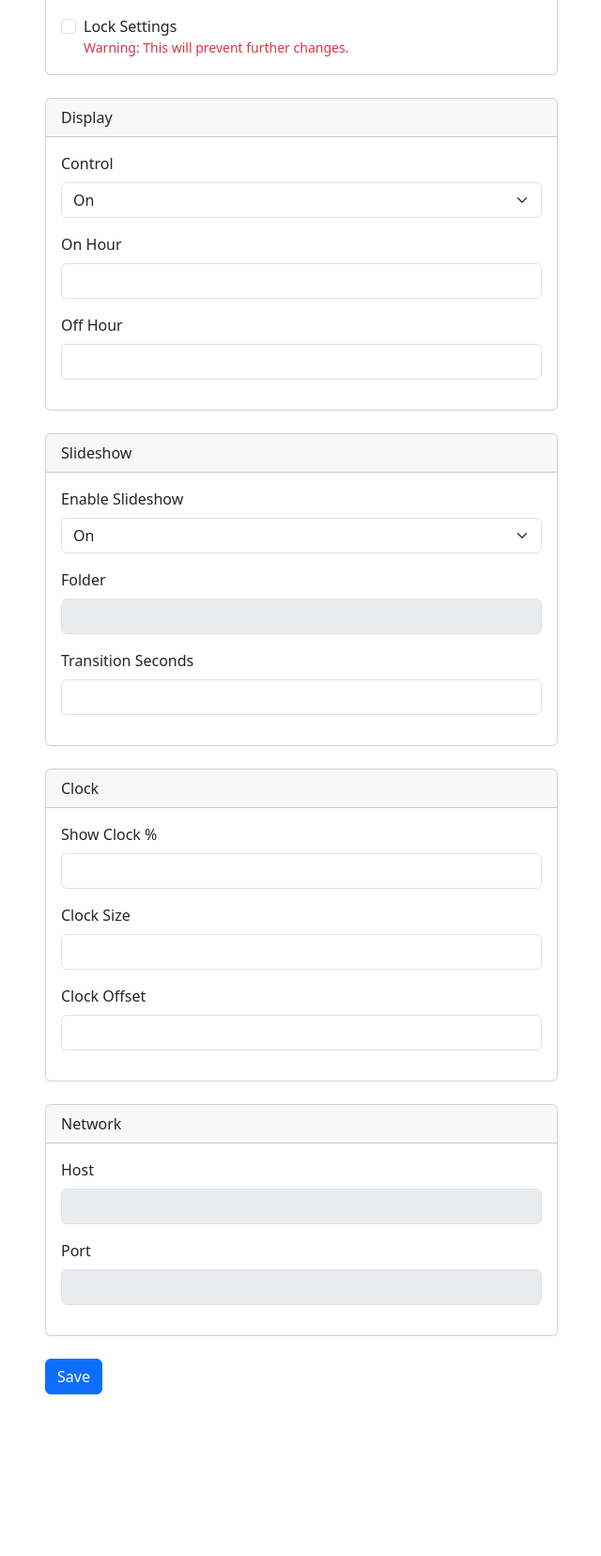
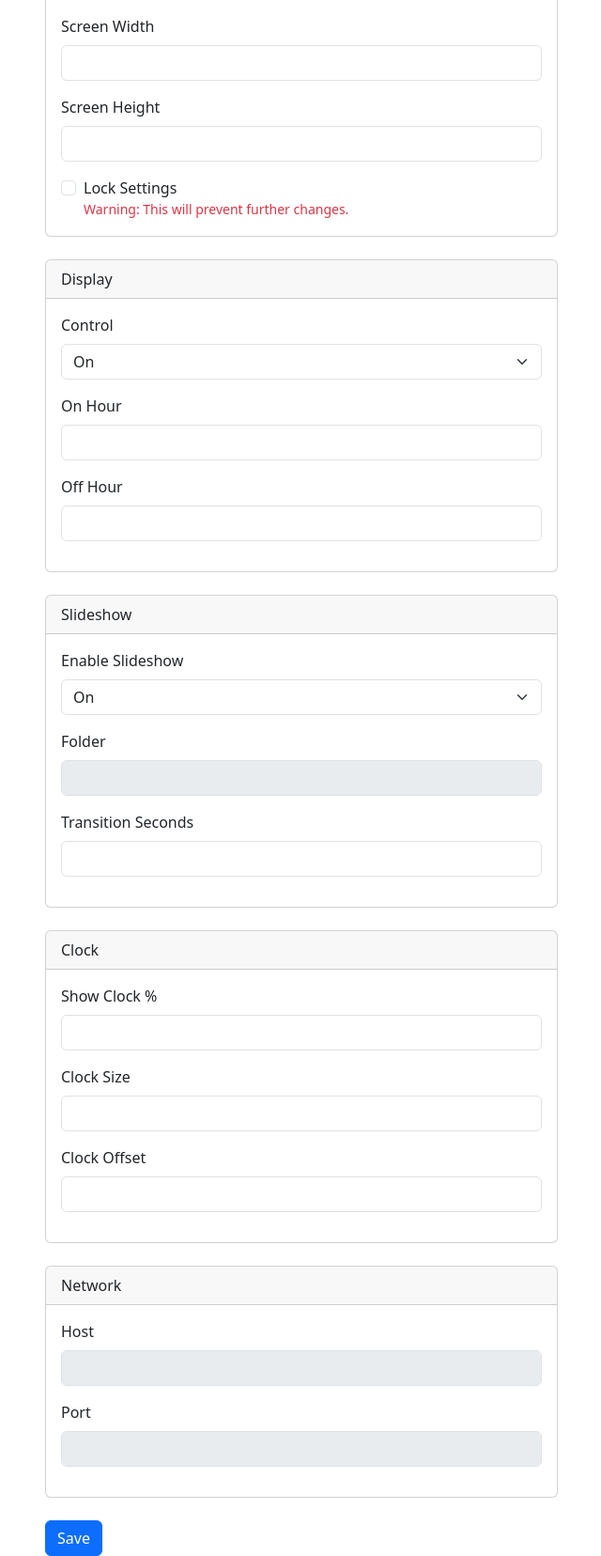
Before and after one commit to igfarm/roFrame, a Flask app: template templates/settings.html in a window 1280 px wide. Shown: the part 270-1926 px from the top of the page at 94% size, without its empty margins (319-959 px from the left). Before the commit the page ends 1754 px from the top, so only its background shows below. Run offline with Flask 3, Linux system fonts and the light colour scheme; the template is opened without the code that fills it, so the values that code supplies are empty; parts of the project's set-up code (start-up, migrations or seed data) failed here and were passed over; some libraries are stand-ins or nearby versions.

Commit message:
add form field

```diff
--- a/app.py
+++ b/app.py
@@ -198,6 +198,8 @@ def settings():
         "DISPLAY_ON_HOUR": str(config.display_on_hour),
         "DISPLAY_OFF_HOUR": str(config.display_off_hour),
         "DISPLAY_CONTROL": config.display_control,
+        "SCREEN_WIDTH": config.screen_width,
+        "SCREEN_HEIGHT": config.screen_height,
         "SLIDESHOW": "on" if config.slideshow_enabled else "off",
         "SLIDESHOW_FOLDER": config.slideshow_folder,
         "SLIDESHOW_TRANSITION_SECONDS": str(config.slideshow_transition_seconds),
--- a/templates/settings.html
+++ b/templates/settings.html
@@ -29,6 +29,15 @@
                                     {% endfor %}
                                 </select>
                             </div>
+                            <div class="mb-3">
+                                <label for="SCREEN_WIDTH" class="form-label">Screen Width</label>
+                                <input type="number" class="form-control" id="SCREEN_WIDTH" name="SCREEN_WIDTH" value="{{ env.SCREEN_WIDTH }}" min="1" max="4000">
+                            </div>
+                            <div class="mb-3">
+                                <label for="SCREEN_HEIGHT" class="form-label">Screen Height</label>
+                                <input type="text" class="form-control" id="SCREEN_HEIGHT" name="SCREEN_HEIGHT" value="{{ env.SCREEN_HEIGHT }}" min="1" max="4000">
+                            </div>
+
                             <div class="form-check">
                                 <input class="form-check-input" type="checkbox" id="LOCK_SETTINGS" name="LOCK_SETTINGS" value="on">
                                 <label class="form-check-label" for="LOCK_SETTINGS">Lock Settings</label>
```
